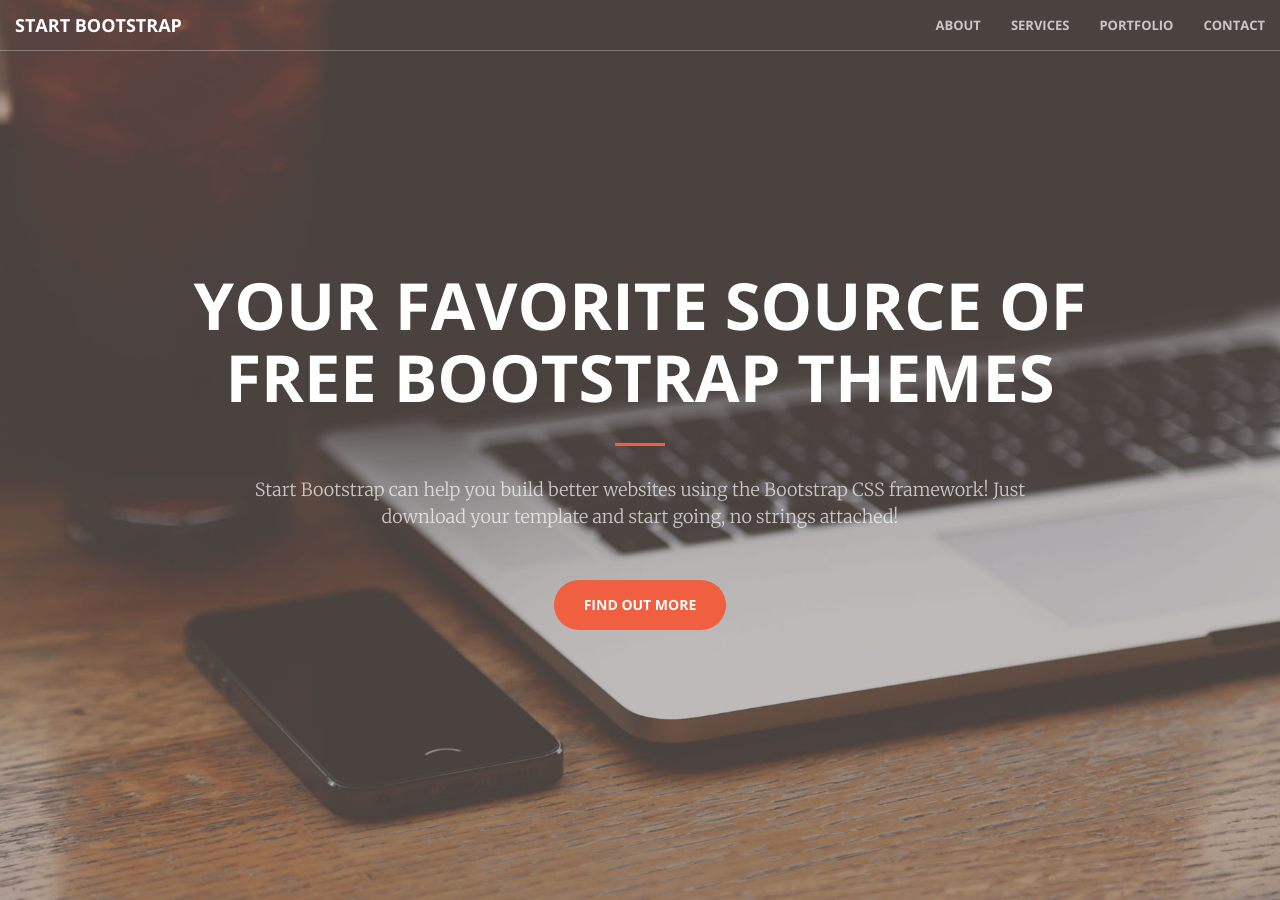
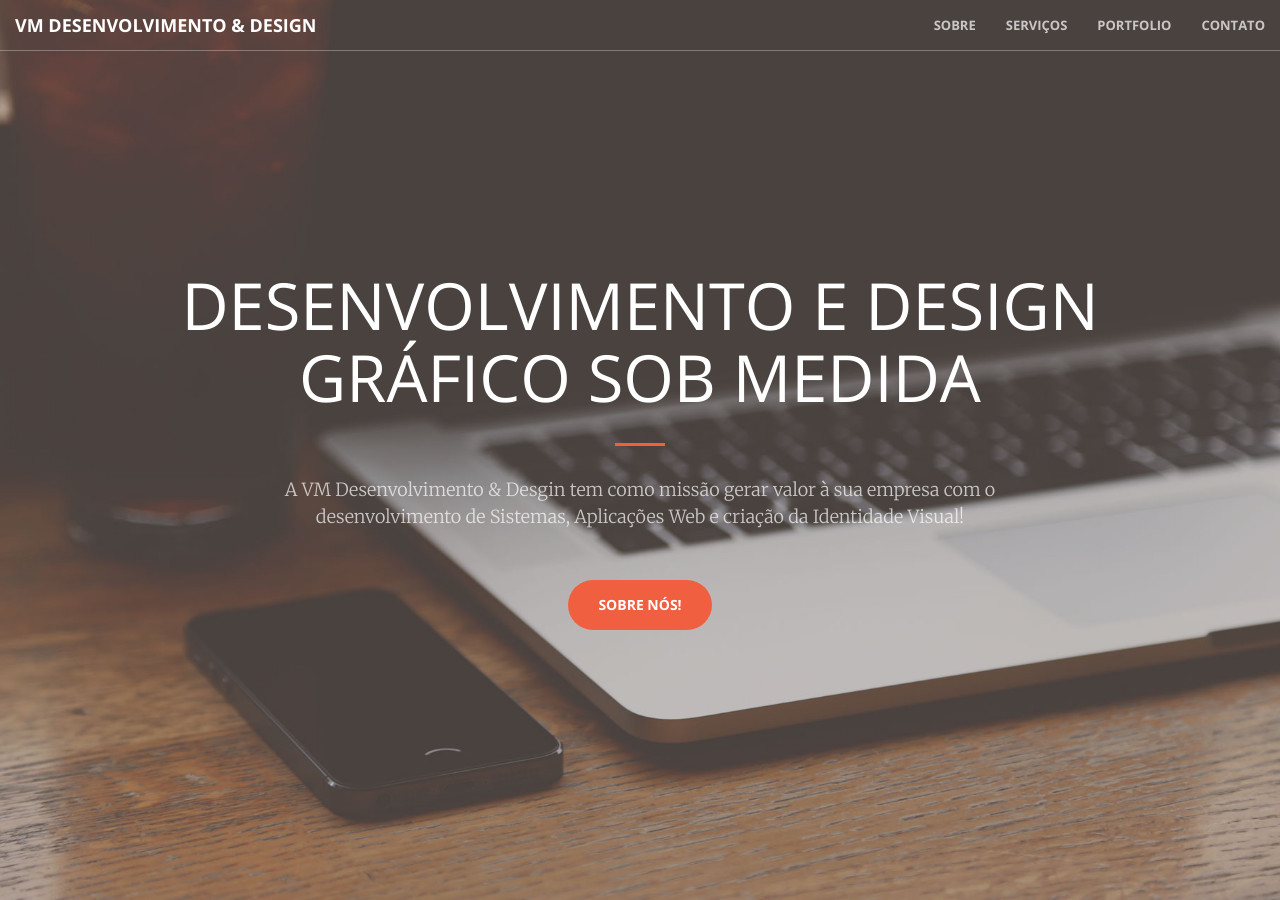
Before and after one commit to vmdesenvolvimento/vmdesenvolvimento.github.io, a Jekyll site: the page built from index.html, in a window 1280 px wide and 900 px high. Built offline with Jekyll 4.4.1, drawn with Linux system fonts in a browser that asks for light colours; some of the changed text lies outside the part shown.

Commit message:
Acertando conteúdo do site

```diff
--- a/_includes/call-to-action.html
+++ b/_includes/call-to-action.html
@@ -2,9 +2,14 @@
     <div class="container">
         <div class="row">
             <div class="col-lg-8 col-lg-offset-2 text-center">
-                <h2 class="section-heading">We've got what you need!</h2>
+                <h2 class="section-heading">Nós temos o que você precisa!</h2>
                 <hr class="light">
-                <p class="text-faded">Start Bootstrap has everything you need to get your new website up and running in no time! All of the templates and themes on Start Bootstrap are open source, free to download, and easy to use. No strings attached!</p>
+                <p class="text-faded">
+                    Com a missão de gerar valor à sua empresa, a VM Desenvolvimento & Design está preparada para
+                    atuar dentro das tuas necessidades, desenvolvendo sofwares que gerem valor aos teus negócios
+                    de forma ágil, com entregas contínuas e criando a identidade visual que atenda às demandas de
+                    seu negócio e mercado.
+                </p>
                 <a href="#" class="btn btn-default btn-xl">Get Started!</a>
             </div>
         </div>
--- a/_includes/head.html
+++ b/_includes/head.html
@@ -6,7 +6,7 @@
     <meta name="description" content="">
     <meta name="author" content="">
 
-    <title>Creative - Start Bootstrap Theme</title>
+    <title>VM Desenvolvimento & Design</title>
 
     <!-- Bootstrap Core CSS -->
     <link rel="stylesheet" href="css/bootstrap.min.css" type="text/css">
--- a/_includes/header.html
+++ b/_includes/header.html
@@ -1,10 +1,11 @@
 <header>
     <div class="header-content">
         <div class="header-content-inner">
-            <h1>Your Favorite Source of Free Bootstrap Themes</h1>
+            <h1>Desenvolvimento e Design Gráfico sob medida</h1>
             <hr>
-            <p>Start Bootstrap can help you build better websites using the Bootstrap CSS framework! Just download your template and start going, no strings attached!</p>
-            <a href="#about" class="btn btn-primary btn-xl page-scroll">Find Out More</a>
+            <p>A VM Desenvolvimento & Desgin tem como missão gerar valor à sua empresa com o
+                desenvolvimento de Sistemas, Aplicações Web e criação da Identidade Visual!</p>
+            <a href="#about" class="btn btn-primary btn-xl page-scroll">Sobre nós!</a>
         </div>
     </div>
 </header>
--- a/_includes/nav.html
+++ b/_includes/nav.html
@@ -8,23 +8,23 @@
                 <span class="icon-bar"></span>
                 <span class="icon-bar"></span>
             </button>
-            <a class="navbar-brand page-scroll" href="#page-top">Start Bootstrap</a>
+            <a class="navbar-brand page-scroll" href="#page-top">VM Desenvolvimento & Design</a>
         </div>
 
         <!-- Collect the nav links, forms, and other content for toggling -->
         <div class="collapse navbar-collapse" id="bs-example-navbar-collapse-1">
             <ul class="nav navbar-nav navbar-right">
                 <li>
-                    <a class="page-scroll" href="#about">About</a>
+                    <a class="page-scroll" href="#about">Sobre</a>
                 </li>
                 <li>
-                    <a class="page-scroll" href="#services">Services</a>
+                    <a class="page-scroll" href="#services">Serviços</a>
                 </li>
                 <li>
                     <a class="page-scroll" href="#portfolio">Portfolio</a>
                 </li>
                 <li>
-                    <a class="page-scroll" href="#contact">Contact</a>
+                    <a class="page-scroll" href="#contact">Contato</a>
                 </li>
             </ul>
         </div>
--- a/_layouts/front.html
+++ b/_layouts/front.html
@@ -9,7 +9,7 @@
   {% include call-to-action.html %}
   {% include services.html %}
   {% include portfolio.html %}
-  {% include aside.html %}
+  <!-- {% include aside.html %} -->
   {% include contact.html %}
   {% include scripts.html %}
 </body>
--- a/_sass/_base.scss
+++ b/_sass/_base.scss
@@ -165,7 +165,7 @@
         width: 100%;
         .header-content-inner {
             h1 {
-                font-weight: 700;
+                font-weight: 300;
                 text-transform: uppercase;
                 margin-top: 0;
                 margin-bottom: 0;
```
Also changed, not shown: 1 other file.
